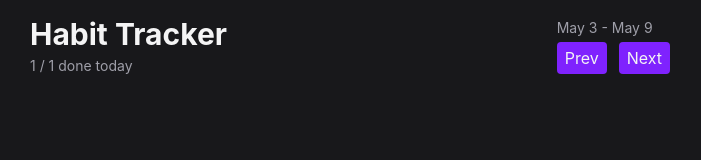
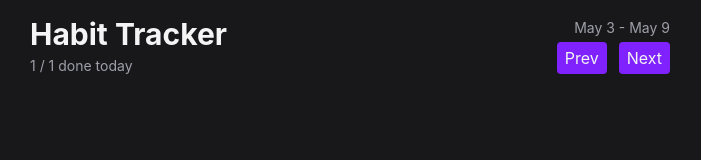
Before and after one commit to Adris3/habit_tracker, a React (Vite) app: page / in a window 1280 px wide. Shown: the top 160 px of the page, without its empty margins (290-991 px from the left). Built offline with nearby package versions, Linux system fonts and the light colour scheme.

Commit message:
Adjused date alignment

```diff
--- a/src/App.tsx
+++ b/src/App.tsx
@@ -15,7 +15,7 @@
       <span className="text-zinc-400 text-sm">1 / 1 done today</span>
     </div>
 
-    <div className="flex flex-col gap-1">
+    <div className="flex flex-col gap-1 items-end">
       <span className="text-zinc-400 text-sm">May 3 - May 9 </span>
       <div className="flex items-center gap-3">
         <Button>Prev</Button>
--- a/src/components/Button.tsx
+++ b/src/components/Button.tsx
@@ -6,5 +6,7 @@
 
 export function Button({children}: ButtonProps) {
 
-    return <button className="bg-violet-600 hover:bg-violet-500 transition-colors rounded px-2 py-1 disabled:opacity-30 disabled:cursor-not-allowed">{children}</button>
+    return <button className="bg-violet-600 hover:bg-violet-500
+    transition-colors rounded px-2 py-1
+    disabled:opacity-30 disabled:cursor-not-allowed">{children}</button>
 }
```
